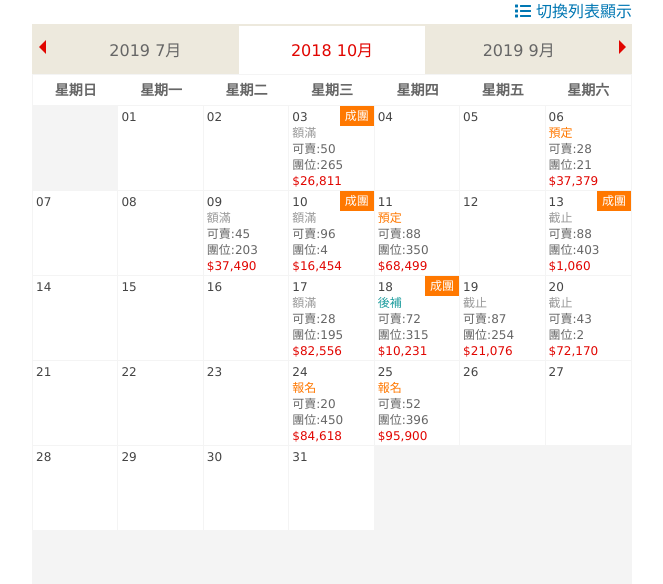
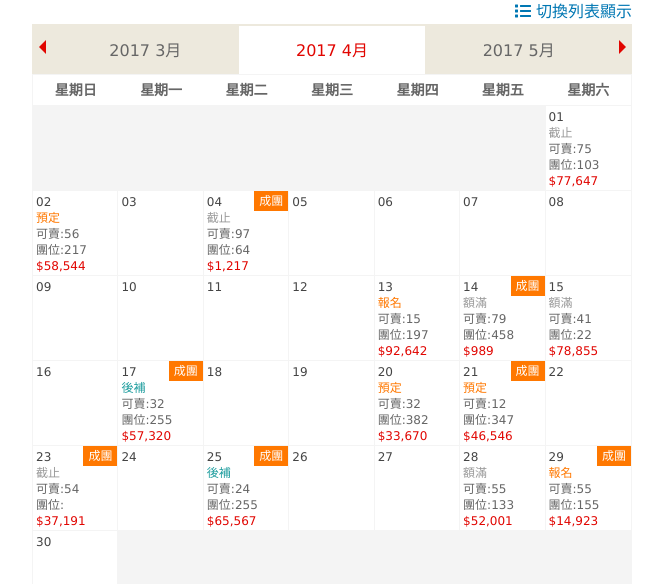
Before and after one commit to a32112354jhj/Calendar, a React (Create React App) app: page / in a window 1280 px wide. Shown: the top 584 px of the page, without its empty margins (308-971 px from the left). Built offline with nearby package versions, Linux system fonts and the light colour scheme.

Commit message:
切換時間

```diff
--- a/src/App.js
+++ b/src/App.js
@@ -8,23 +8,15 @@ import moment from 'moment';
 class App extends React.Component {
   weekList = ['星期日', '星期一', '星期二', '星期三', '星期四', '星期五', '星期六'];
 
-  // guaranteed=data.guaranteed;
-  // date=data.date;
-  // price=data.price;
-  // availableVancancy=data.availableVancancy;
-  // totalVacnacy=data.totalVacnacy;
-  // status=data.status;
-
   constructor(props) {
     super(props)
 
-    // 資料名----------------------------
-
     this.state = {
-      list_style: false,
+      listStyle: false,
       initYearMonth: props.initYearMonth, //當前年月
-      initYearMonth_next: '201706',
-      initYearMonth_prev: '201704',
+      initYearMonthNext: '201706',
+      initYearMonthPrev: '201704',
+      showYearMonth: props.initYearMonth,
       data: [{
         "guaranteed": true, // {boolean}
         "date": "2016/12/15", // {string} YYYY/MM/DD
@@ -34,63 +26,78 @@ class App extends React.Component {
         "status": "報名" // {string} 報名(#24a07c) | 後補(#24a07c) | 預定(#24a07c) | 截止(#ff7800) | 額滿(#ff7800) | 關團(#ff7800)
       }],
       getDays: 0,      //當前月份天數
-      FirstDayWeek: 0,//當前月份第一天星期
-      days: [],       //日期欄位
-      days_nd: [],    //空欄位
-      days_nda: [],   //補空欄位
+      FirstDayWeek: 0, //當前月份第一天星期
+      days: [],        //日期欄位
+      daysLatticeBefore: [],    //空欄位
+      daysLatticeAfter: [],   //補空欄位
     }
 
     this.YearMonth = this.YearMonth.bind(this);
   }
 
+  calendar = (action) => {
+
+
+  }
 
   // 列表模式切換========================================
-  ListStatus = () => {
-    if (this.state.list_style === true) {
-      this.setState({
-        list_style: false,
-      });
-    }
-    else if (this.state.list_style === false) {
-      this.setState({
-        list_style: true,
-      });
-    }
+  upateListStatus = () => {
+    this.setState({
+      listStyle: !this.state.listStyle,
+    });
   }
 
   // 年月處理=============================================
-  YearMonth = () => {
+  YearMonth = (change) => {
 
-    let month_li = [];//月份
+    let monthList = [], //Data月份
+      yearMonthPosition = 0,
+      showData = [this.state.initYearMonthPrev, this.state.initYearMonth, this.state.initYearMonthNext];
 
-    // let YearMonth = this.state.data.map((item, key) => {
-    //   month_li.push(item.date.substr(0, 7));
-    // });
+    this.state.data.map((item, key) => {
+      monthList.push(moment(item.date.substr(0, 7), "YYYY/MM").format("YYYYMM"));
+    });
 
-    // Data月份排序
-    // let date_filter = month_li.filter(function (element, index, arr) {
-    //   return arr.indexOf(element) === index;
-    // }).sort();
+    monthList = [...(new Set(monthList))].sort(); //篩選重複、排序
+    yearMonthPosition = monthList.indexOf(this.state.initYearMonth);
+
+    if (change === 'next') {
+      if (yearMonthPosition < monthList.length - 2) {
+        yearMonthPosition += 1;
+
+        this.props.onClickPrev(123,123,123);
+
+        console.log(this.state.showYearMonth);
+      }
+    }
+    else if (change === 'prev') {
+      if (yearMonthPosition > 1) {
+        yearMonthPosition -= 1;
+        console.log(this.state.showYearMonth);
+      }
+    }
 
     // 取得月份天數
-    let _this = this;
     this.setState({
       getDays: moment(this.state.initYearMonth, "YYYYMM").daysInMonth(),
-      FirstDayWeek: moment(this.state.initYearMonth + "01", "YYYYMMDD").format('d')
+      FirstDayWeek: moment(this.state.initYearMonth + "01", "YYYYMMDD").format('d'),
+      initYearMonth: monthList[yearMonthPosition],
+      initYearMonthNext: monthList[yearMonthPosition + 1],
+      initYearMonthPrev: monthList[yearMonthPosition - 1],
     }, () => {
-      _this.calendarDays()
+      this.calendarDays()
     });
   }
 
   // 日曆日期===================================
   calendarDays = () => {
-    let days_nd = []; //空日期
-    let days = [];    //日曆日期
-    let days_nda = []; //補空日期
+    let daysLatticeBefore = []; //日期空格(前)
+    let days = [];              //日曆日期
+    let daysLatticeAfter = [];  //日期空格(後)
     let vacancy = 42 - (parseInt(this.state.getDays) + parseInt(this.state.FirstDayWeek));
 
     for (var i = 0; i < this.state.FirstDayWeek; i++) {
-      days_nd[i] = i;
+      daysLatticeBefore[i] = i;
     }
 
     // 塞入日期天數
@@ -104,17 +111,15 @@ class App extends React.Component {
 
     // 塞入空的天數
     for (var y = 1; y <= vacancy; y++) {
-      days_nda[y] = y;
+      daysLatticeAfter[y] = y;
     }
 
-
-
     this.setState({
-      days_nd: days_nd,
+      daysLatticeBefore: daysLatticeBefore,
       days: days,
-      days_nda: days_nda,
+      daysLatticeAfter: daysLatticeAfter,
     }, () => {
-      console.log('Date:' + this.state.days);
+      // console.log('Date:' + this.state.days);
     });
 
     return;
@@ -123,26 +128,23 @@ class App extends React.Component {
 
   // componentDidMount=====================
   componentDidMount() {
-    this.YearMonth();
 
     fetch(
-      '/json/data2.json'
+      '/json/data1.json'
     )
       .then(res => res.json())
       .then(data => {
         this.setState({
           data: data,
         });
+        this.YearMonth();
       })
       .catch(e => console.log('錯誤:', e));
-
   }
-
   // componentDidMount(E)===================
 
   // 塞入月曆內容===========================
-  findData = (item) => {
-
+  findData = (item, key) => {
 
     let row = this.state.data.find((item2) => {
       return item2.date == moment(item, 'YYYYMMDD').format('YYYY/MM/DD')
@@ -150,30 +152,30 @@ class App extends React.Component {
 
     if (row) {
       // Data值
-      let guaranteed_data = row.guaranteed || row.certain,
-          date_data = row.date,
-          price_data=row.price,
-          availableVancancy_data = row.availableVancancy || row.onsell,
-          totalVacnacy_data = row.totalVacnacy || row.total,
-          status_data = row.status || row.state;
+      let guaranteedData = row.guaranteed || row.certain,
+        dateData = row.date,
+        priceData = row.price,
+        availableVancancyData = row.availableVancancy || row.onsell,
+        totalVacnacyData = row.totalVacnacy || row.total,
+        statusData = row.status || row.state;
 
       return (
-        <div className="day_box has_date has_data">
+        <div className="day_box has_date has_data" key={key}>
           <p className="day">{item.substr(6, 8)}
             <span className={moment(item).format('d') === '0' ? "week_day sunday" : "week_day"}>{this.weekList[moment(item).format('d')]}</span>
           </p>
-          <p className={"status " + this.statusColor(status_data)}>{status_data}</p>
-          <p className="available">可賣:<span>{availableVancancy_data}</span></p>
-          <p className="total">團位:<span>{totalVacnacy_data}</span></p>
-          <p className="price">${price_data.toLocaleString()}</p>
+          <p className={"status " + this.statusColor(statusData)}>{statusData}</p>
+          <p className="available">可賣:<span>{availableVancancyData}</span></p>
+          <p className="total">團位:<span>{totalVacnacyData}</span></p>
+          <p className="price">${priceData.toLocaleString()}</p>
 
-          <p className={guaranteed_data ? "guaranteed" : "guaranteed hide"}>成團</p>
+          <p className={guaranteedData ? "guaranteed" : "guaranteed hide"}>成團</p>
         </div>
       )
     }
 
     return (
-      <div className="day_box has_date no_data">
+      <div className="day_box has_date no_data" key={key}>
         <p className="day">{item.substr(6, 8)}
           <span className={moment(item).format('d') === '0' ? "week_day sunday" : "week_day"}>{this.weekList[moment(item).format('d')]}</span>
         </p>
@@ -201,28 +203,28 @@ class App extends React.Component {
       <div className="App">
 
         {/* 切換列表模式(.list_sty) */}
-        <div className={classNames("calendar_box", { list_sty: this.state.list_style === true })}>
-          <a href="javascript:;" className="list_switch" onClick={this.ListStatus}>
+        <div className={classNames("calendar_box", { list_sty: this.state.listStyle === true })}>
+          <a href="javascript:;" className="list_switch" onClick={this.upateListStatus}>
             <i className="fas fa-list"></i>
             切換列表顯示
           </a>
 
           {/* 月份選擇 */}
           <div className="switch_bar">
-            <button type="button" className="ctrl_btn prev_btn">
+            <button type="button" className="ctrl_btn prev_btn" onClick={() => this.YearMonth('prev')}>
             </button>
             <ul className="month_bar">
               <li className="month_box">
-                <span>2019 7月</span>
+                <span>{moment(this.state.initYearMonthPrev, "YYYYMM").format("YYYY M月")}</span>
               </li>
               <li className="month_box clk">
-                <span>{moment(this.state.initYearMonth,"YYYYMM").format("YYYY M月")}</span>
+                <span>{moment(this.state.initYearMonth, "YYYYMM").format("YYYY M月")}</span>
               </li>
               <li className="month_box">
-                <span>2019 9月</span>
+                <span>{moment(this.state.initYearMonthNext, "YYYYMM").format("YYYY M月")}</span>
               </li>
             </ul>
-            <button type="button" className="ctrl_btn next_btn">
+            <button type="button" className="ctrl_btn next_btn" onClick={() => this.YearMonth('next')}>
             </button>
           </div>
 
@@ -240,9 +242,9 @@ class App extends React.Component {
           {/* 日期 */}
 
           <div className="calendar_tb">
-            {/* 空(前) */}
+            {/* 空格(前) */}
             {
-              this.state.days_nd.map((item, key) => {
+              this.state.daysLatticeBefore.map((item, key) => {
                 return (
                   <div className="day_box no_date" key={key}>
                   </div>
@@ -250,76 +252,24 @@ class App extends React.Component {
               })
             }
 
-            {/* {
-              this.state.data.map((item, index, arr) => {
-                index = item["date"];
-                if (index === "2017/09/09") {
-                  console.log(item["price"])
-                }
-              })
-            } */}
-
+            {/* 日曆格子 */}
             {
               this.state.days.map((item, key) => {
                 return (
-                  this.findData(item)
+                  this.findData(item, key)
                 )
               })
             }
 
-            {/* 空(後) */}
+            {/* 空格(後) */}
             {
-              this.state.days_nda.map((item, key) => {
+              this.state.daysLatticeAfter.map((item, key) => {
                 return (
                   <div className="day_box no_date" key={key}>
                   </div>
                 )
               })
             }
-
-            {/* HTML樣板 */}
-            {/* <div className="day_box no_date">
-            </div>
-            <div className="day_box no_date">
-            </div>
-            <div className="day_box no_date">
-            </div>
-            <div className="day_box has_date has_data">
-              <p className="day">1<span className="week_day">星期一</span></p>
-              <p className="status">報名</p>
-              <p className="available">可賣:<span>20</span></p>
-              <p className="total">團位:<span>35</span></p>
-              <p className="price">$28,000</p>
-            </div>
-            <div className="day_box has_date has_data">
-              <p className="day">2<span className="week_day sunday">星期日</span></p>
-
-              <p className="status alternate">候補</p>
-              <p className="available">可賣:<span>20</span></p>
-              <p className="total">團位:<span>35</span></p>
-              <p className="price">$28,000</p>
-            </div>
-            <div className="day_box has_date">
-              <p className="day">3</p>
-            </div>
-            <div className="day_box has_date">
-              <p className="day">4</p>
-            </div>
-            <div className="day_box has_date">
-              <p className="day">5</p>
-            </div>
-            <div className="day_box has_date has_data">
-              <p className="day">6<span className="week_day">星期一</span></p>
-              <p className="status">報名</p>
-              <p className="available">可賣:<span>20</span></p>
-              <p className="total">團位:<span>35</span></p>
-              <p className="price">$28,000</p>
-              <p className="guaranteed">成團</p>
-            </div>
-            <div className="day_box no_date">
-            </div>
-            <div className="day_box no_date">
-            </div> */}
 
           </div>
           {/* calendar_tb(END) */}
--- a/src/index.js
+++ b/src/index.js
@@ -18,7 +18,7 @@ ReactDOM.render(<App
     ]}
     // 輸入一開始要在哪一個月份 [string] YYYYMM，若輸入的年月沒有資料，
     // 就要找相近的年月，若前一個月後一個月都有資料，就顯示資料比數比較多的那一個月
-    initYearMonth={'201810'}
+    initYearMonth={'201704'}
     // 設定各資料的key
     dataKeySetting={
         {// 保證出團
```
Also changed, not shown: src/Calendar.js (+43 -0 lines).
